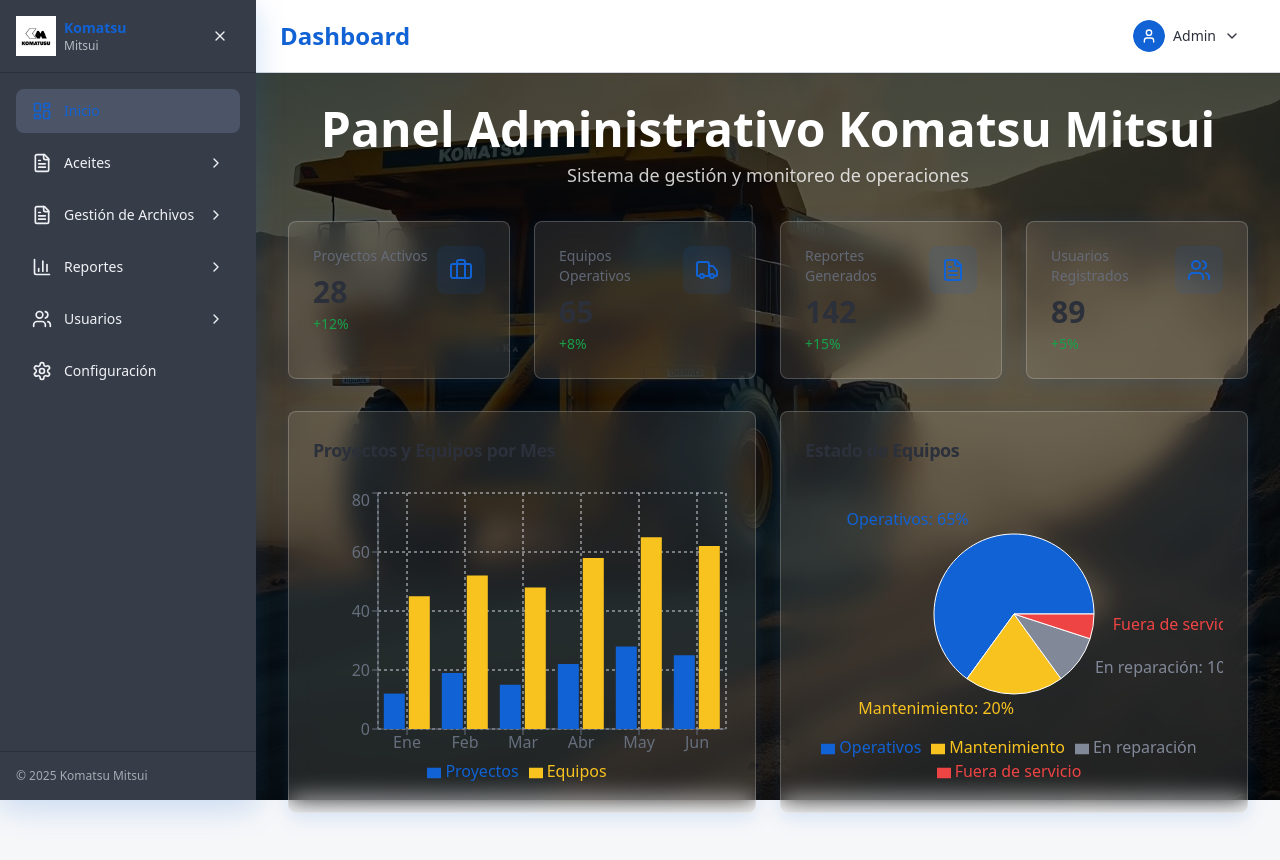
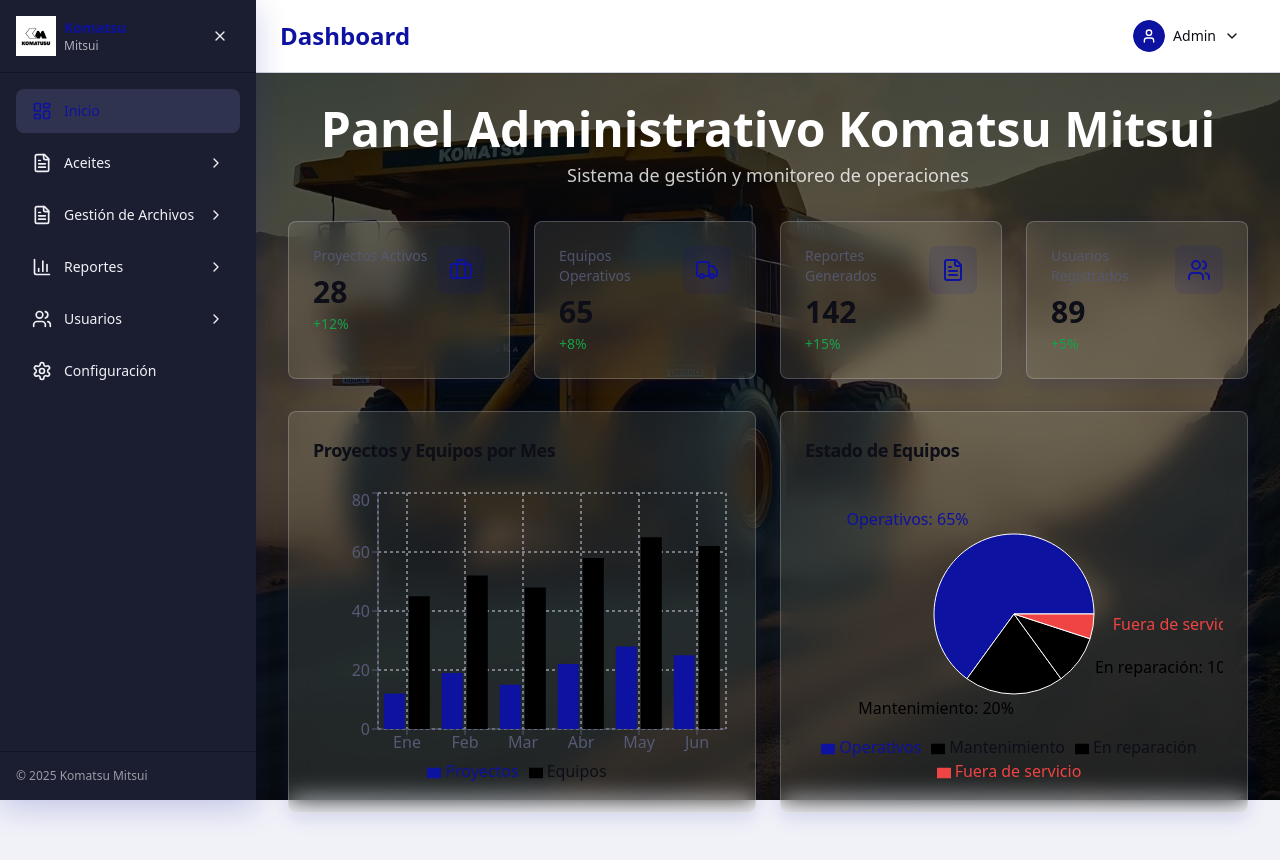
Before and after one commit to Gricelvalery/komatsu-mitsui-dash, a React (Vite) app: page / in a window 1280 px wide. Shown: the top 860 px of the page. Built offline with nearby package versions, Linux system fonts and the light colour scheme; the HTML template or start-up script is replaced by a standard one.

Commit message:
Refactor: Update colors and add delete confirmation

```diff
--- a/src/index.css
+++ b/src/index.css
@@ -8,107 +8,107 @@ All colors MUST be HSL.
 
 @layer base {
   :root {
-    /* Blue & Gray Design System */
-    --background: 220 20% 97%;
-    --foreground: 220 15% 20%;
+    /* Updated Color System */
+    --background: 232 35% 96%;
+    --foreground: 234 29% 7%;
 
     --card: 0 0% 100%;
-    --card-foreground: 220 15% 20%;
+    --card-foreground: 234 29% 7%;
 
     --popover: 0 0% 100%;
-    --popover-foreground: 220 15% 20%;
+    --popover-foreground: 234 29% 7%;
 
-    /* Blue - Primary */
-    --primary: 215 85% 45%;
+    /* Primary - Bright Blue */
+    --primary: 238 85% 34%;
     --primary-foreground: 0 0% 100%;
 
-    /* Gray - Secondary */
-    --secondary: 220 10% 55%;
-    --secondary-foreground: 0 0% 100%;
+    /* Secondary - Gray */
+    --secondary: 0 0% 68%;
+    --secondary-foreground: 234 29% 7%;
 
-    --muted: 220 15% 92%;
-    --muted-foreground: 220 10% 45%;
+    --muted: 232 25% 90%;
+    --muted-foreground: 234 15% 40%;
 
-    /* Bright Blue - Accent */
-    --accent: 215 75% 55%;
+    /* Accent - Blue */
+    --accent: 238 85% 33%;
     --accent-foreground: 0 0% 100%;
 
     --destructive: 0 84.2% 60.2%;
     --destructive-foreground: 0 0% 100%;
 
-    --border: 220 15% 85%;
-    --input: 220 15% 85%;
-    --ring: 215 85% 45%;
+    --border: 232 20% 85%;
+    --input: 232 20% 85%;
+    --ring: 238 85% 34%;
 
     --radius: 0.5rem;
 
     /* Chart colors */
-    --chart-1: 215 85% 45%;
-    --chart-2: 220 10% 55%;
-    --chart-3: 215 75% 65%;
-    --chart-4: 220 15% 70%;
-    --chart-5: 215 65% 55%;
+    --chart-1: 238 85% 34%;
+    --chart-2: 0 0% 68%;
+    --chart-3: 238 75% 50%;
+    --chart-4: 232 25% 70%;
+    --chart-5: 238 65% 45%;
 
     /* Sidebar - Dark Gray & Blue */
-    --sidebar-background: 220 15% 25%;
-    --sidebar-foreground: 220 20% 95%;
-    --sidebar-primary: 215 85% 45%;
+    --sidebar-background: 234 29% 15%;
+    --sidebar-foreground: 232 20% 95%;
+    --sidebar-primary: 238 85% 34%;
     --sidebar-primary-foreground: 0 0% 100%;
-    --sidebar-accent: 220 15% 35%;
-    --sidebar-accent-foreground: 220 20% 95%;
-    --sidebar-border: 220 15% 20%;
-    --sidebar-ring: 215 85% 45%;
+    --sidebar-accent: 234 25% 25%;
+    --sidebar-accent-foreground: 232 20% 95%;
+    --sidebar-border: 234 29% 10%;
+    --sidebar-ring: 238 85% 34%;
 
     /* Custom Design Tokens */
-    --komatsu-blue: 215 85% 45%;
-    --komatsu-yellow: 45 95% 55%;
-    --industrial-gray: 220 10% 55%;
+    --komatsu-blue: 238 85% 34%;
+    --komatsu-gray: 0 0% 68%;
+    --industrial-accent: 238 85% 33%;
 
     /* Gradients */
-    --gradient-primary: linear-gradient(135deg, hsl(215 85% 45%), hsl(215 75% 55%));
-    --gradient-accent: linear-gradient(135deg, hsl(220 10% 55%), hsl(220 15% 65%));
+    --gradient-primary: linear-gradient(135deg, hsl(238 85% 34%), hsl(238 75% 45%));
+    --gradient-accent: linear-gradient(135deg, hsl(0 0% 68%), hsl(0 0% 75%));
 
     /* Shadows */
-    --shadow-industrial: 0 4px 20px hsla(215 85% 45% / 0.15);
-    --shadow-elevated: 0 8px 30px hsla(215 85% 45% / 0.2);
+    --shadow-industrial: 0 4px 20px hsla(238 85% 34% / 0.15);
+    --shadow-elevated: 0 8px 30px hsla(238 85% 34% / 0.2);
 
     /* Transitions */
     --transition-smooth: all 0.3s cubic-bezier(0.4, 0, 0.2, 1);
   }
 
   .dark {
-    --background: 220 20% 15%;
-    --foreground: 220 20% 95%;
-    --card: 220 18% 18%;
-    --card-foreground: 220 20% 95%;
-    --popover: 220 18% 18%;
-    --popover-foreground: 220 20% 95%;
-    --primary: 215 85% 55%;
+    --background: 234 29% 10%;
+    --foreground: 232 20% 95%;
+    --card: 234 25% 15%;
+    --card-foreground: 232 20% 95%;
+    --popover: 234 25% 15%;
+    --popover-foreground: 232 20% 95%;
+    --primary: 238 85% 45%;
     --primary-foreground: 0 0% 100%;
-    --secondary: 220 12% 45%;
+    --secondary: 0 0% 55%;
     --secondary-foreground: 0 0% 100%;
-    --muted: 220 15% 25%;
-    --muted-foreground: 220 10% 65%;
-    --accent: 215 75% 60%;
+    --muted: 234 20% 22%;
+    --muted-foreground: 0 0% 70%;
+    --accent: 238 85% 40%;
     --accent-foreground: 0 0% 100%;
     --destructive: 0 62.8% 50%;
     --destructive-foreground: 0 0% 100%;
-    --border: 220 15% 30%;
-    --input: 220 15% 30%;
-    --ring: 215 85% 55%;
-    --chart-1: 215 85% 55%;
-    --chart-2: 220 12% 60%;
-    --chart-3: 215 75% 70%;
-    --chart-4: 220 15% 75%;
-    --chart-5: 215 65% 65%;
-    --sidebar-background: 220 18% 20%;
-    --sidebar-foreground: 220 20% 95%;
-    --sidebar-primary: 215 85% 55%;
+    --border: 234 20% 25%;
+    --input: 234 20% 25%;
+    --ring: 238 85% 45%;
+    --chart-1: 238 85% 45%;
+    --chart-2: 0 0% 60%;
+    --chart-3: 238 75% 55%;
+    --chart-4: 234 25% 60%;
+    --chart-5: 238 65% 50%;
+    --sidebar-background: 234 29% 12%;
+    --sidebar-foreground: 232 20% 95%;
+    --sidebar-primary: 238 85% 45%;
     --sidebar-primary-foreground: 0 0% 100%;
-    --sidebar-accent: 220 15% 30%;
-    --sidebar-accent-foreground: 220 20% 95%;
-    --sidebar-border: 220 18% 15%;
-    --sidebar-ring: 215 85% 55%;
+    --sidebar-accent: 234 25% 20%;
+    --sidebar-accent-foreground: 232 20% 95%;
+    --sidebar-border: 234 29% 8%;
+    --sidebar-ring: 238 85% 45%;
   }
 }
 
--- a/src/pages/Aceites.tsx
+++ b/src/pages/Aceites.tsx
@@ -1,5 +1,5 @@
 import { useState } from "react";
-import { Upload, Search, Edit, Trash2, Plus, X, Check } from "lucide-react";
+import { Upload, Search, Edit, Trash2, Plus, X, Check, AlertTriangle } from "lucide-react";
 import { Button } from "@/components/ui/button";
 import { Input } from "@/components/ui/input";
 import { Card } from "@/components/ui/card";
@@ -19,6 +19,16 @@ import {
   DialogTitle,
   DialogFooter,
 } from "@/components/ui/dialog";
+import {
+  AlertDialog,
+  AlertDialogAction,
+  AlertDialogCancel,
+  AlertDialogContent,
+  AlertDialogDescription,
+  AlertDialogFooter,
+  AlertDialogHeader,
+  AlertDialogTitle,
+} from "@/components/ui/alert-dialog";
 import {
   Select,
   SelectContent,
@@ -44,6 +54,8 @@ interface AceiteRecord {
 const Aceites = () => {
   const [searchTerm, setSearchTerm] = useState("");
   const [isDialogOpen, setIsDialogOpen] = useState(false);
+  const [isDeleteDialogOpen, setIsDeleteDialogOpen] = useState(false);
+  const [recordToDelete, setRecordToDelete] = useState<string | null>(null);
   const [isEditing, setIsEditing] = useState(false);
   const [currentRecord, setCurrentRecord] = useState<AceiteRecord | null>(null);
   const [records, setRecords] = useState<AceiteRecord[]>([
@@ -134,11 +146,20 @@ const Aceites = () => {
   };
 
   const handleDeleteRecord = (id: string) => {
-    setRecords(records.filter((r) => r.id !== id));
-    toast({
-      title: "✓ Registro eliminado",
-      description: "El registro se ha eliminado correctamente.",
-    });
+    setRecordToDelete(id);
+    setIsDeleteDialogOpen(true);
+  };
+
+  const confirmDelete = () => {
+    if (recordToDelete) {
+      setRecords(records.filter((r) => r.id !== recordToDelete));
+      toast({
+        title: "✓ Registro eliminado",
+        description: "El registro se ha eliminado correctamente.",
+      });
+      setRecordToDelete(null);
+    }
+    setIsDeleteDialogOpen(false);
   };
 
   const handleSaveRecord = () => {
@@ -583,6 +604,34 @@ const Aceites = () => {
           </DialogFooter>
         </DialogContent>
       </Dialog>
+
+      {/* Delete Confirmation Dialog */}
+      <AlertDialog open={isDeleteDialogOpen} onOpenChange={setIsDeleteDialogOpen}>
+        <AlertDialogContent>
+          <AlertDialogHeader>
+            <div className="flex items-center gap-3 mb-2">
+              <div className="p-2 bg-destructive/10 rounded-full">
+                <AlertTriangle className="h-6 w-6 text-destructive" />
+              </div>
+              <AlertDialogTitle className="text-xl">
+                ¿Confirmar eliminación?
+              </AlertDialogTitle>
+            </div>
+            <AlertDialogDescription className="text-base">
+              Esta acción no se puede deshacer. El registro será eliminado permanentemente del sistema.
+            </AlertDialogDescription>
+          </AlertDialogHeader>
+          <AlertDialogFooter>
+            <AlertDialogCancel>Cancelar</AlertDialogCancel>
+            <AlertDialogAction
+              onClick={confirmDelete}
+              className="bg-destructive hover:bg-destructive/90"
+            >
+              Sí, eliminar
+            </AlertDialogAction>
+          </AlertDialogFooter>
+        </AlertDialogContent>
+      </AlertDialog>
     </div>
   );
 };
```
